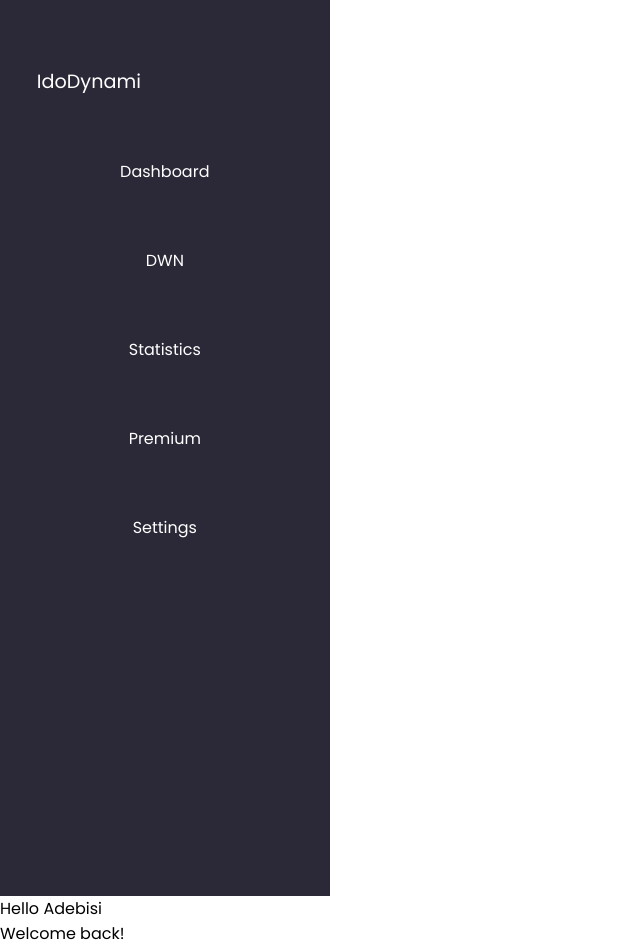
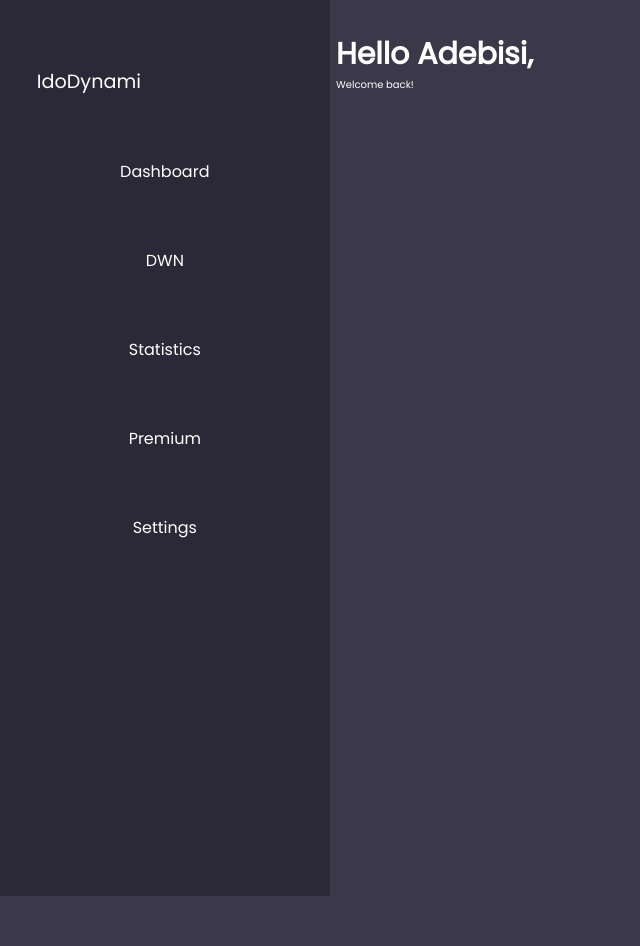
Before and after one commit to theonevo/IdioDynami, a plain HTML site: page web-frontend/signupandlogin-page/index.html in a window 1280 px wide. Shown: the whole page, without its empty margins (0-640 px from the left). After the commit the page ends 896 px from the top, so only its background shows below. Drawn offline with Linux system fonts and the light colour scheme.

Commit message:
added the right background color match

```diff
--- a/web-frontend/signupandlogin-page/index.html
+++ b/web-frontend/signupandlogin-page/index.html
@@ -28,10 +28,10 @@
         </div>
     </section>
 
-    <div class="head">
-        <p id="first">Hello Adebisi</p>
+    <section class="head">
+        <p id="first">Hello Adebisi,</p>
         <p id="second">Welcome back!</p>
-    </div>
+    </section>
 </body>
 
 
--- a/web-frontend/signupandlogin-page/style.css
+++ b/web-frontend/signupandlogin-page/style.css
@@ -6,11 +6,11 @@
     font-family: 'Poppins', sans-serif;
 }
 
-/*body{
-    background-color: rgb(81, 75, 75);
+body{
+    background-color: #3b3849;
 }
 
-.glass-container h2{
+/*.glass-container h2{
     font-size: 5em;
     color: aquamarine;
     text-shadow: 0 10px 20px rgba(0, 0, 0, .5);
@@ -69,3 +69,20 @@
     background-color: #575797;
     color: white;
 }
+
+.head {
+    position: absolute;
+    top: 1em;
+    left: 20em;
+    padding: 1em;
+    color: white;
+  }
+
+#first{
+    font-weight: bolder;
+    font-size: 30px;
+}
+#second{
+    font-size: 10px;
+
+}
```
